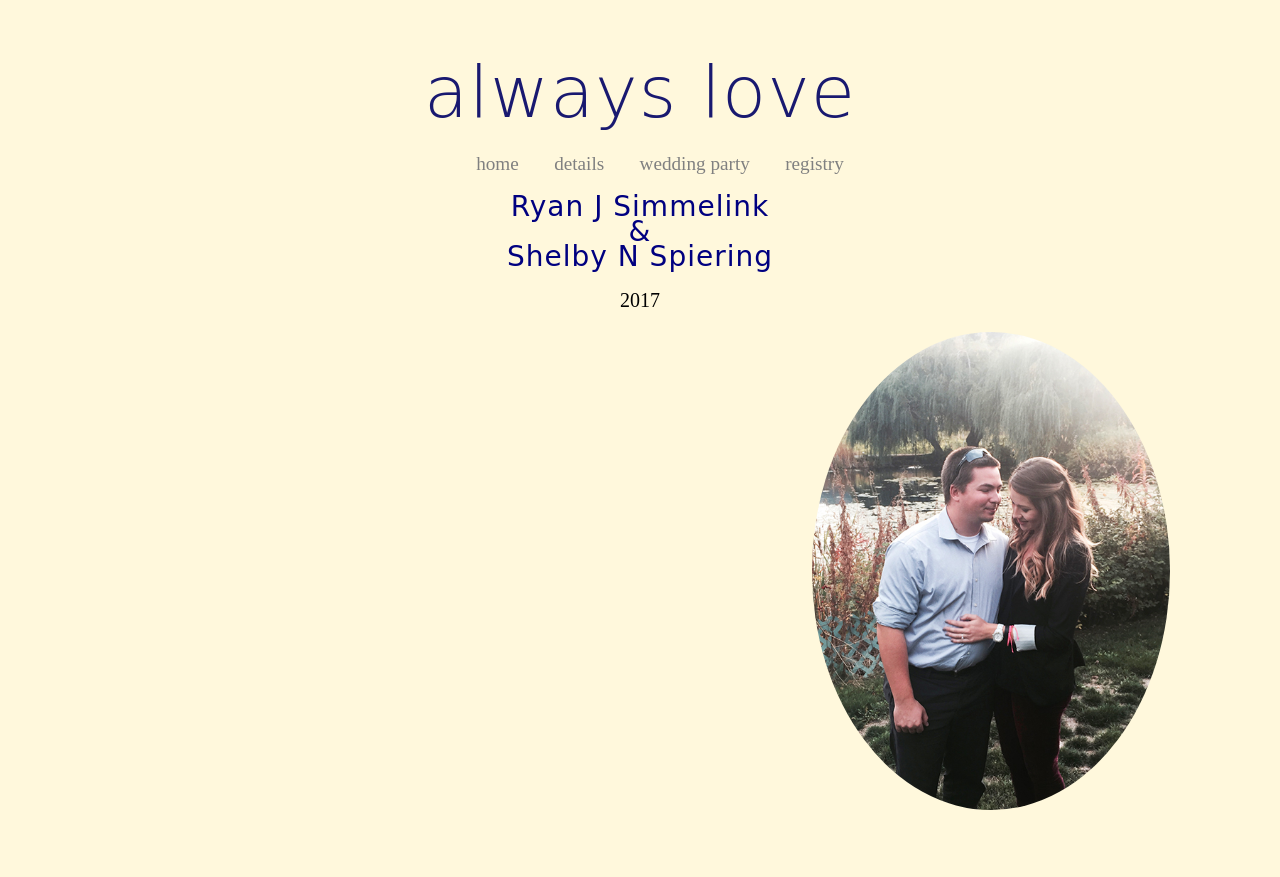
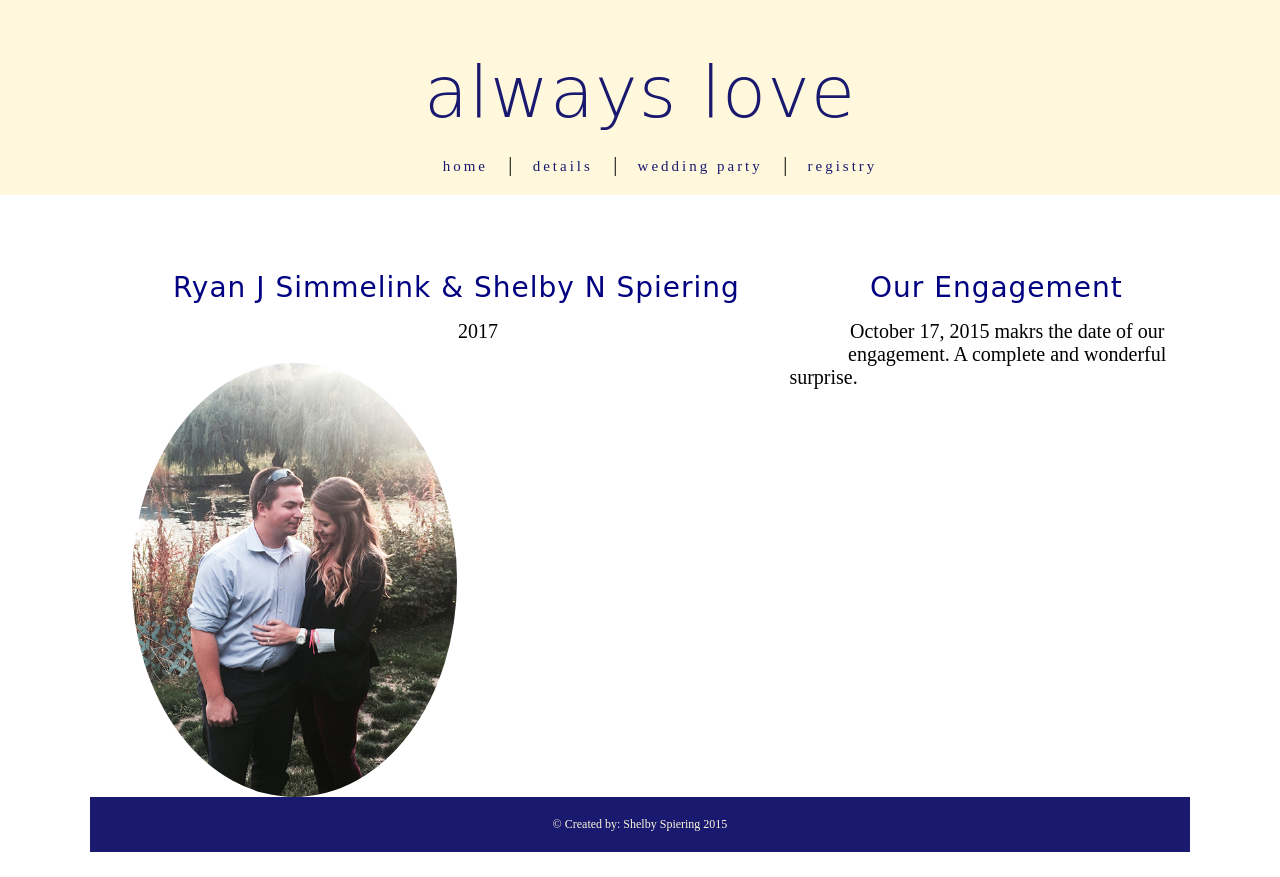
Before and after one commit to sspiering/SpieringSimmelink2017, a plain HTML site: page index.html in a window 1280 px wide. Before the commit the page ends 810 px from the top, so only its background shows below. Drawn offline with Linux system fonts and the light colour scheme; a web font is replaced by a local one.

Commit message:
Building Home Page

```diff
--- a/css/style.css
+++ b/css/style.css
@@ -7,7 +7,10 @@ img {
 
 body {
 /*  background: #EDEDC9;*/
-    background: cornsilk;
+/*  background: cornsilk;*/
+    z-index: 1;
+    margin-top: 275px;
+    margin-bottom: 25px;
 }
 
 h1 {
@@ -21,13 +24,15 @@ h1 {
 
 /*NAVIGATION*/
 a {
-  color: grey;
+  color: midnightblue;
   display: inline-block center;
   width: 60px;
   height: 23px;
   padding: 10px;
   margin: 5px;
   text-decoration: none;
+  font-size: .75em;
+  letter-spacing: 3px;
 }
 
 nav {
@@ -38,9 +43,20 @@ li {
   display: inline-block;
   font-family: 'Antic Didone', serif;
   text-decoration: none;
+  color: black;
+  font-size: 20px;
+  font-weight: 100;
 }
 
-
+.sticky-nav {
+  background: cornsilk;
+  display: inline-block;
+  text-align: center;
+  position: fixed;
+  top: 0;
+  width: 100%;
+  z-index: 2;
+}
 /*LAYOUT*/
 
 img {
@@ -53,10 +69,20 @@ img {
   margin: auto;
 }
 
+footer {
+  background: midnightblue;
+  margin: auto;
+  text-align: center;
+  font-family: 'Antic Didone', serif;
+  padding: 20px;
+  font-size: .75em;
+  color: cornsilk
+}
+
 
 /*TYPOGRAPHY*/
 h1 {
-  color: rgba(0,0,0,);
+  color: midnightblue;
   letter-spacing: 1px;
   font-size: 4.5em;
 }
@@ -78,7 +104,3 @@ p {
 a:hover {
   color: black;
 }
-
-
-
-/* MEDIA QUERIES */
--- a/index.html
+++ b/index.html
@@ -14,14 +14,17 @@
 
 
   <body>
-   <section class="grid-container">
+   <section class="sticky-nav" class="grid-container">
      <h1 class="grid-12">always love</h1>
 
       <nav class="grid-12" role='navigation'>
   <ul>
     <li><a href="index.html">home</a></li>
+    <li>|</li>
     <li><a href="details.html">details</a></li>
+    <li>|</li>
     <li><a href="wparty.html">wedding party</a></li>
+    <li>|</li>
     <li><a href="Registry.html">registry</a></li>
   </ul>
 </nav>
@@ -29,13 +32,22 @@
 
     <section class="grid-container">
 
-      <div>Ryan J Simmelink</div>
-      <div>&amp;</div>
-      <div>Shelby N Spiering </div>
+      <div class="grid-8">Ryan J Simmelink &amp; Shelby N Spiering </div>
 
-      <p>2017</p>
+      <p class="grid-8">2017</p>
 
-      <img class="grid-6" src="img/engaged-se.jpg" />
+      <img class="grid-4" src="img/engaged-se.jpg" />
+
+
+     <div>Our Engagement</div>
+
+     <p>October 17, 2015 makrs the date of our engagement. A complete and wonderful surprise. </p>
+
    </section>
+
+
+    <footer class="grid-container"> &copy; Created by: Shelby Spiering 2015 </footer>
+
   </body>
+
 </html>
```
